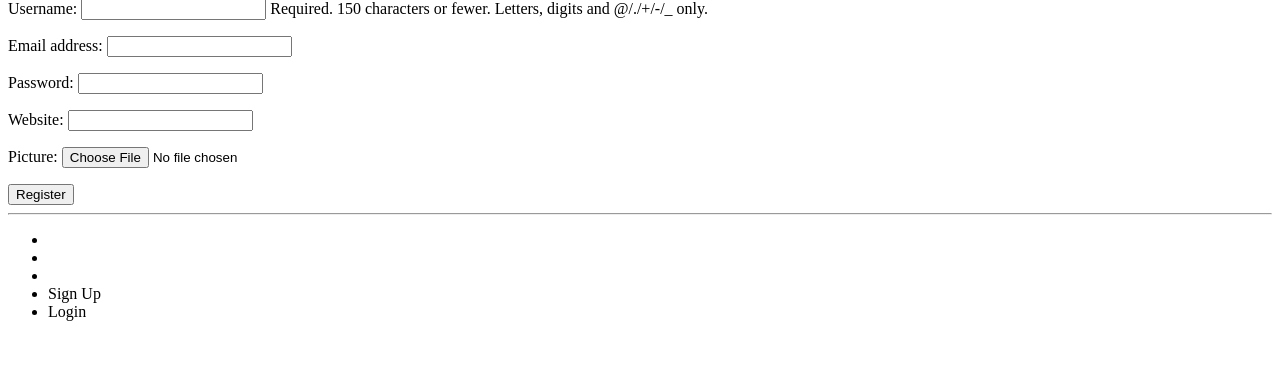
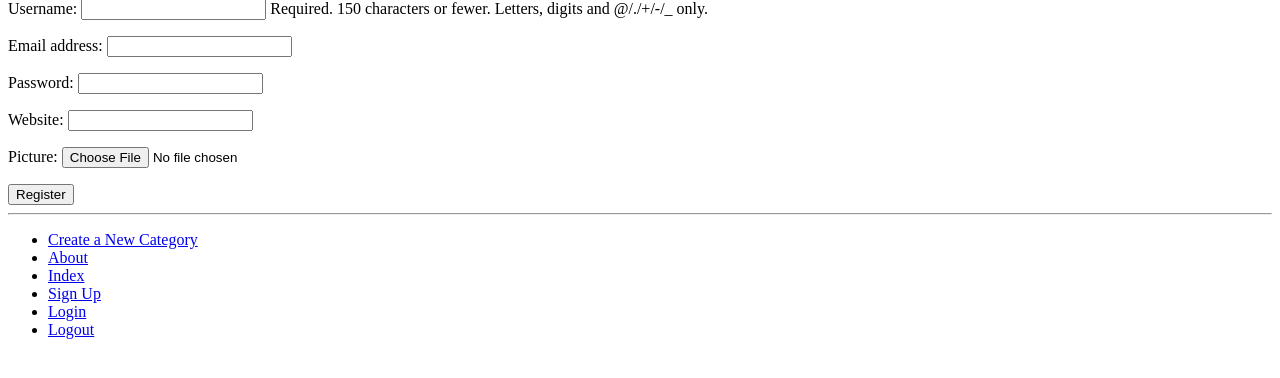
Before and after one commit to AaronLaw/tango_with_django_project, a Django app: page /rango/register/ in a window 1280 px wide. Shown: the part 115-493 px from the top of the page. Run offline with Django 3.2, Linux system fonts and the light colour scheme.

Commit message:
Refactoring {% url %} in templates/rango/base.html to apply the new registration URLs

```diff
--- a/tango_with_django_project/templates/rango/base.html
+++ b/tango_with_django_project/templates/rango/base.html
@@ -16,11 +16,12 @@
         <hr />
         <div>
             <ul>
-                <li><a href="{% url 'create_category' %}"></a></li>
-                <li><a href="{% url 'about' %}"></a></li>
-                <li><a href="{% url 'index' %}"></a></li>
-                <li><a href="{% url 'register' %}"></a>Sign Up</li>
-                <li><a href="{% url 'login' %}"></a>Login</li>
+                <li><a href="{% url 'create_category' %}">Create a New Category</a></li>
+                <li><a href="{% url 'about' %}">About</a></li>
+                <li><a href="{% url 'index' %}">Index</a></li>
+                <li><a href="{% url 'registration_register' %}">Sign Up</a></li>
+                <li><a href="{% url 'auth_login' %}">Login</a></li>
+                <li><a href="{% url 'auth_logout' %}">Logout</a></li>
             </ul>
         </div>
     </body>
```
